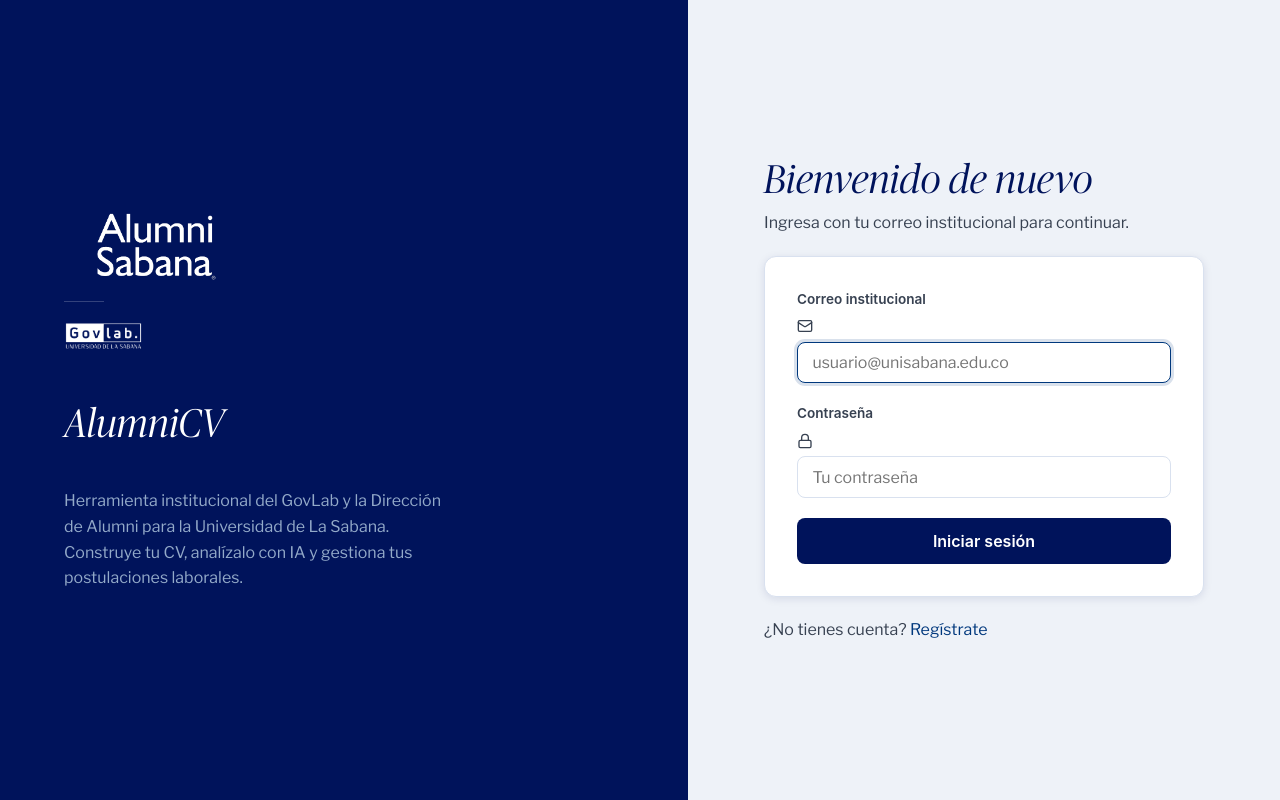
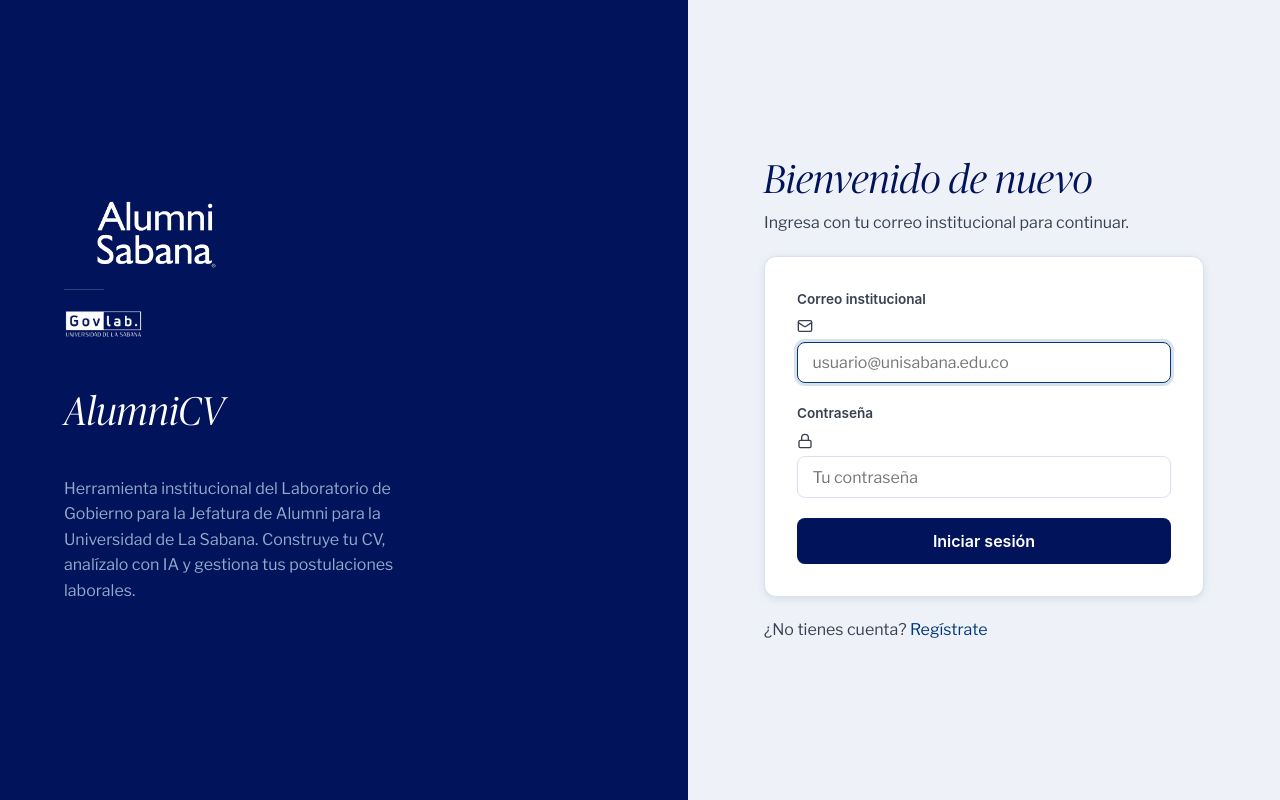
Before and after one commit to Juansotag/AlumniCV, a React (Vite) app in the folder frontend/: page /login in a window 1280 px wide. Built offline with nearby package versions, Linux system fonts and the light colour scheme; no server answers; a web font is replaced by a local one.

Commit message:
feat: implement authentication login page with domain-restricted email validation

```diff
--- a/frontend/src/app/Login.jsx
+++ b/frontend/src/app/Login.jsx
@@ -59,7 +59,7 @@
         </div>
         <h1 className="auth-brand-title">AlumniCV</h1>
         <p className="auth-brand-desc">
-          Herramienta institucional del GovLab y la Dirección de Alumni para la Universidad de La Sabana. Construye tu CV, analízalo con IA y gestiona tus postulaciones laborales.
+          Herramienta institucional del Laboratorio de Gobierno para la Jefatura de Alumni para la Universidad de La Sabana. Construye tu CV, analízalo con IA y gestiona tus postulaciones laborales.
         </p>
       </div>
 
```
